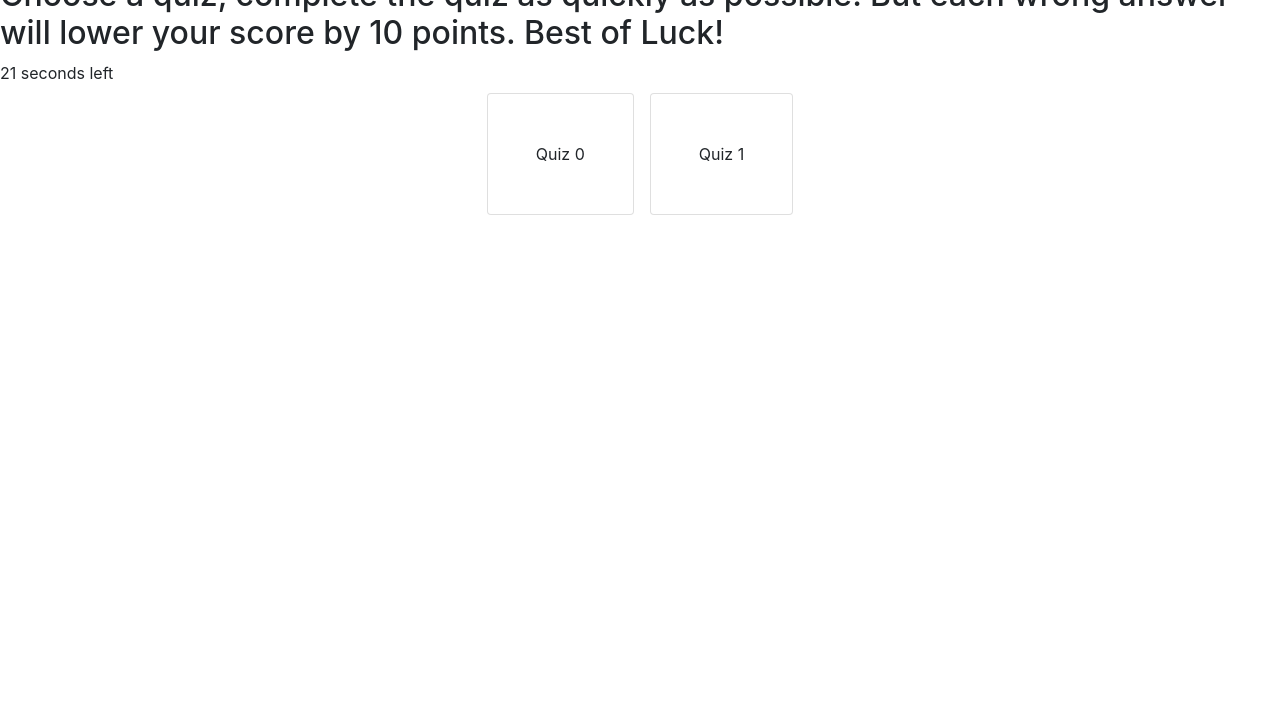
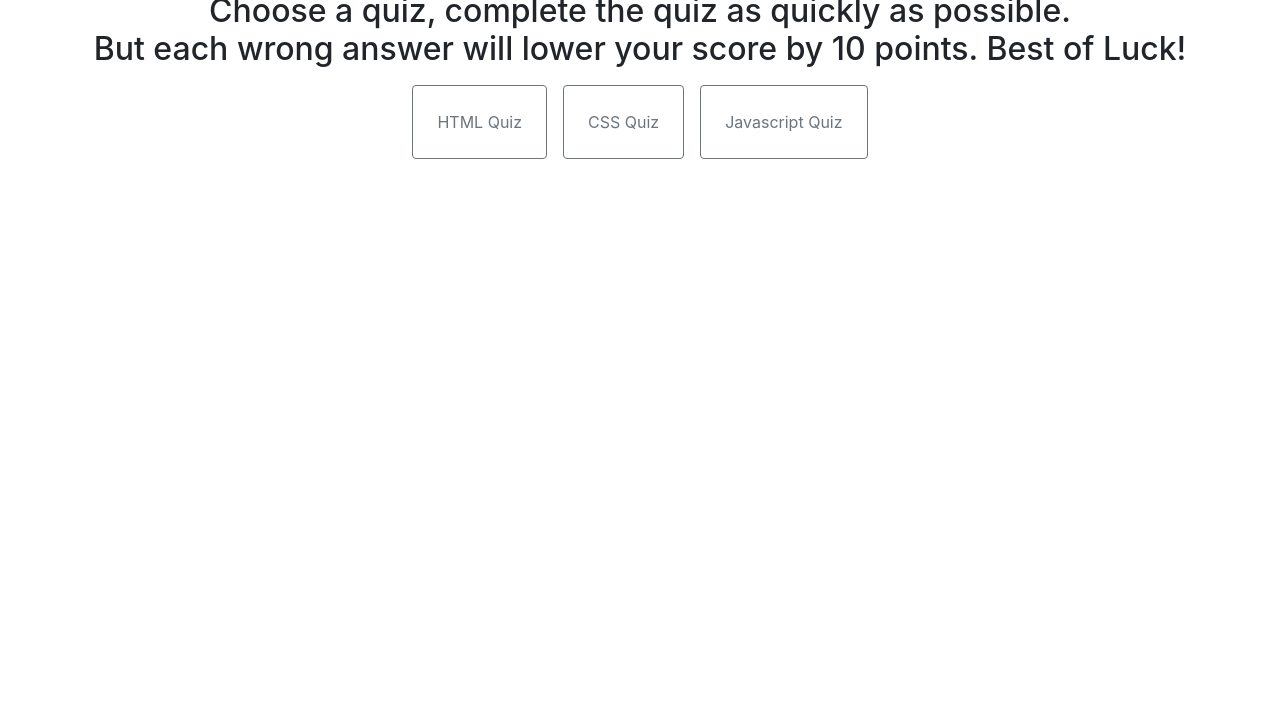
Before and after one commit to lbmoody/quiz-app, a plain HTML site: page index.html in a window 1280 px wide. Shown: the part 80-800 px from the top of the page. Drawn offline with nearby package versions, Linux system fonts and the light colour scheme.

Commit message:
added multiple quizzes for the user

```diff
--- a/assets/quizzes/secondQuiz.mjs
+++ b/assets/quizzes/cssQuiz.mjs
@@ -1,4 +1,5 @@
-export var textQuiz = [
+export var cssQuizTitle = "CSS";
+export var cssQuiz = [
     {
         question: "Commonly used data types DO NOT include:",
         options: ["strings", "booleans", "alerts", "numbers"],
--- /dev/null
+++ b/assets/quizzes/htmlQuiz.mjs
@@ -0,0 +1,34 @@
+export var htmlQuizTitle = "HTML";
+export var htmlQuiz = [
+    {
+        question: "Opening tags can carry _______, which tell us more about its content.",
+        options: ["strings", "attributes", "elements", "values"],
+        answer: "attributes"
+    },
+    {
+        question: "Which tags would you use in an unordered list?",
+        options: ["<ol></ol>", "<li></li>", "<uol></uol>", "<ul></ul>"],
+        answer: "<ul></ul>"
+    },
+    {
+        question: "Links are created using which element?",
+        options: ["<a>", "<l>", "<href>", "<button>"],
+        answer: "<a>"
+    },
+    {
+        question: "<img> tags are self closing.",
+        options: ["true", "false"],
+        answer: "true"
+    },
+    {
+        question: "A table is drawn out row by row. Each row is created with the ____ element.",
+        options: ["<tr>", "<th>", "<td>", "<rowspan>"],
+        answer: "<tr>"
+    },
+    {
+        question: "HTML is not capable of submitting its own forms.",
+        options: ["true", "false"],
+        answer: "false"
+    },
+
+]
--- a/assets/quizzes/javascriptQuiz.mjs
+++ b/assets/quizzes/javascriptQuiz.mjs
@@ -1,4 +1,5 @@
-export var jQuiz = [
+export var javascriptQuizTitle = "Javascript";
+export var javascriptQuiz = [
     {
         question: "Commonly used data types DO NOT include:",
         options: ["strings", "booleans", "alerts", "numbers"],
--- a/assets/script.mjs
+++ b/assets/script.mjs
@@ -1,5 +1,9 @@
-import { jQuiz } from "./quizzes/javascriptQuiz.mjs";
-import { textQuiz } from "./quizzes/secondQuiz.mjs";
+import { htmlQuizTitle }       from "./quizzes/htmlQuiz.mjs";
+import { htmlQuiz }       from "./quizzes/htmlQuiz.mjs";
+import { cssQuizTitle }        from "./quizzes/cssQuiz.mjs";
+import { cssQuiz }        from "./quizzes/cssQuiz.mjs";
+import { javascriptQuizTitle } from "./quizzes/javascriptQuiz.mjs";
+import { javascriptQuiz } from "./quizzes/javascriptQuiz.mjs";
 
 // create multiple quizzes, and create cards to select the quiz based on the quiz index in quizzes array
 // serve quiz questions to the user in a random order
@@ -17,32 +21,57 @@ import { textQuiz } from "./quizzes/secondQuiz.mjs";
 // bonus create multiple quizes that can populate automatically based on url?
 
 
-var quizzes = [{ jQuiz }, { textQuiz}];
+var quizzes = [
+      htmlQuiz
+    , cssQuiz
+    , javascriptQuiz
+];
 
+var quizTitles = [
+      htmlQuizTitle
+    , cssQuizTitle
+    , javascriptQuizTitle
+];
+
+var landing = document.getElementById("landing");
 var timeLeftEl = document.getElementById("timeLeft");
 var quizSelectEl = document.getElementById("quiz-select");
 
+var qID = 0;
 
-quizzes.forEach(function(quiz){
-    var quizCard = document.createElement("div");
-    quizCard.id = quizzes.indexOf(quiz);
-    quizCard.textContent = `Quiz ${quizCard.id}`;
-    quizCard.setAttribute("class", "card m-2 p-5");
-    quizSelectEl.appendChild(quizCard);
-})
 
-var timeLeft = quizzes[0].jQuiz.length * 5;
-
-function setTimer() {
-    var timerInterval = setInterval(function() {
+function setTimer(qID) {
+    var timeLeft = quizzes[qID].length * 5;
+    var quizInterval = setInterval(function() {
         timeLeftEl.textContent = `${timeLeft} seconds left`;
         timeLeft--;
 
         if (timeLeft === 0) {
-            clearInterval(timerInterval);
+            clearInterval(quizInterval);
             // this would populate the pop-up with the high scores
         }
+        return timeLeft;
     }, 1000)
 }
 
-setTimer();
+quizzes.forEach(function(quiz){
+    var quizCard = document.createElement("button");
+    var index = quizzes.indexOf(quiz);
+    quizCard.id = index;
+    quizCard.textContent = `${quizTitles[index]} Quiz`;
+    quizCard.setAttribute("type", "button");
+    quizCard.setAttribute("class", "btn btn-outline-secondary m-2 p-4");
+    quizSelectEl.appendChild(quizCard);
+})
+
+
+quizSelectEl.addEventListener("click", function(event) {
+    event.preventDefault();
+    if (event.target.type === "button"){
+        landing.style.display = "none";
+        qID = parseInt(event.target.id);
+        setTimer(qID);
+        console.log(quizzes[qID]);
+
+    }
+})
--- a/assets/styles.css
+++ b/assets/styles.css
@@ -1,9 +1,3 @@
 h1, h2 {
     text-align: center;
 }
-
-.card {
-    height: 200px;
-    width: 100px;
-    background-color: red;
-}
--- a/index.html
+++ b/index.html
@@ -7,15 +7,21 @@
     <title>Super Quiz App</title>
     <link rel="stylesheet" href="https://stackpath.bootstrapcdn.com/bootstrap/4.4.1/css/bootstrap.min.css"
         integrity="sha384-Vkoo8x4CGsO3+Hhxv8T/Q5PaXtkKtu6ug5TOeNV6gBiFeWPGFN9MuhOf23Q9Ifjh" crossorigin="anonymous">
-    <link re="stylesheet" href="./assets/styles.css">
-</head>
-<body>
-    <h1 id="title">Quiz Challenge</h1>
-    <h2 id="instructions">Choose a quiz, complete the quiz as quickly as possible. But each wrong answer will lower your score by 10 points. Best of Luck!</h2>
-    <div id="timeLeft"></div>
-    <div id="quiz-select" class="d-flex flex-wrap justify-content-center">
-
-    </div>
-    <script type="module" src="./assets/script.mjs"></script>
+    <link rel="stylesheet" href="./assets/styles.css">
+    </head>
+    <body>
+        <div class="container">
+            <section id="landing">
+                <h1 id="title" class="mt-3">Quiz Challenge</h1>
+                <h2 id="instructions">Choose a quiz, complete the quiz as quickly as possible.<br> But each wrong answer will lower your score by 10 points. Best of Luck!</h2>
+                <div id="quiz-select" class="d-flex justify-content-center">
+            </section>
+            <section id="quiz">
+                <div id="timeLeft"></div>
+                <div id="question"></div>
+                <div id="options"></div>
+            </section>
+        </div>
+        <script type="module" src="./assets/script.mjs"></script>
 </body>
 </html>
```
